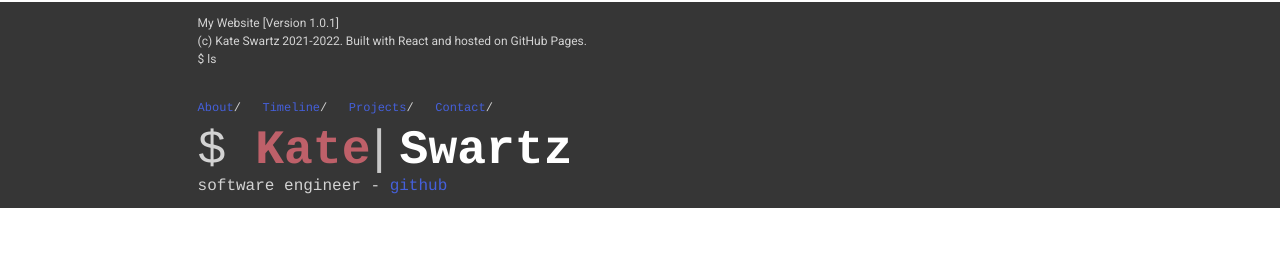
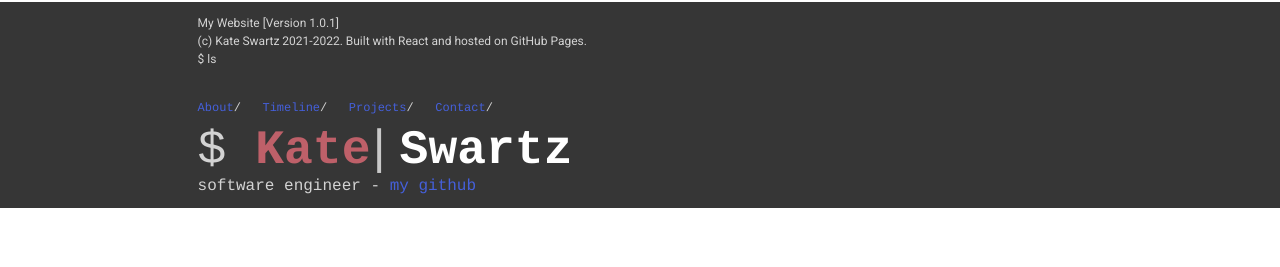
Before and after one commit to kate-swartz/personalsite, a React (Create React App) app: page / in a window 1280 px wide. Shown: the top 267 px of the page. Built offline with nearby package versions, Linux system fonts and the light colour scheme.

Commit message:
i hate that this sounds like i'm a software engineer at github. add a 'my'

```diff
--- a/src/Navbar.js
+++ b/src/Navbar.js
@@ -9,7 +9,7 @@ class Navbar extends Component {
         <div className="name">
           $ <div className="nameAnimated"/><div className="lastName">Swartz</div>
         </div>
-        <p class="subtitle">software engineer - <a href="https://github.com/kate-swartz/">github</a></p>
+        <p class="subtitle">software engineer - <a href="https://github.com/kate-swartz/">my github</a></p>
       </div>
     )
   }
```
